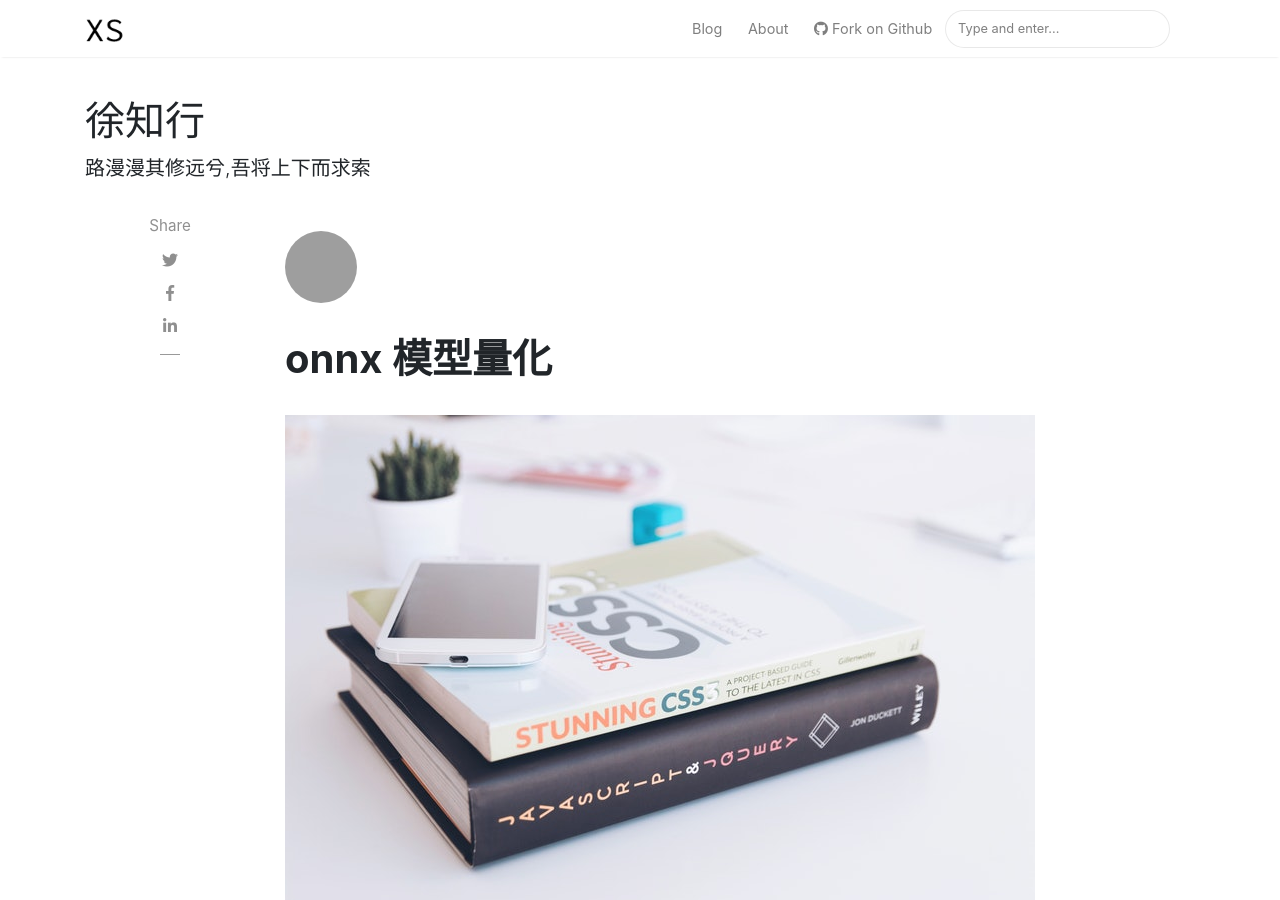
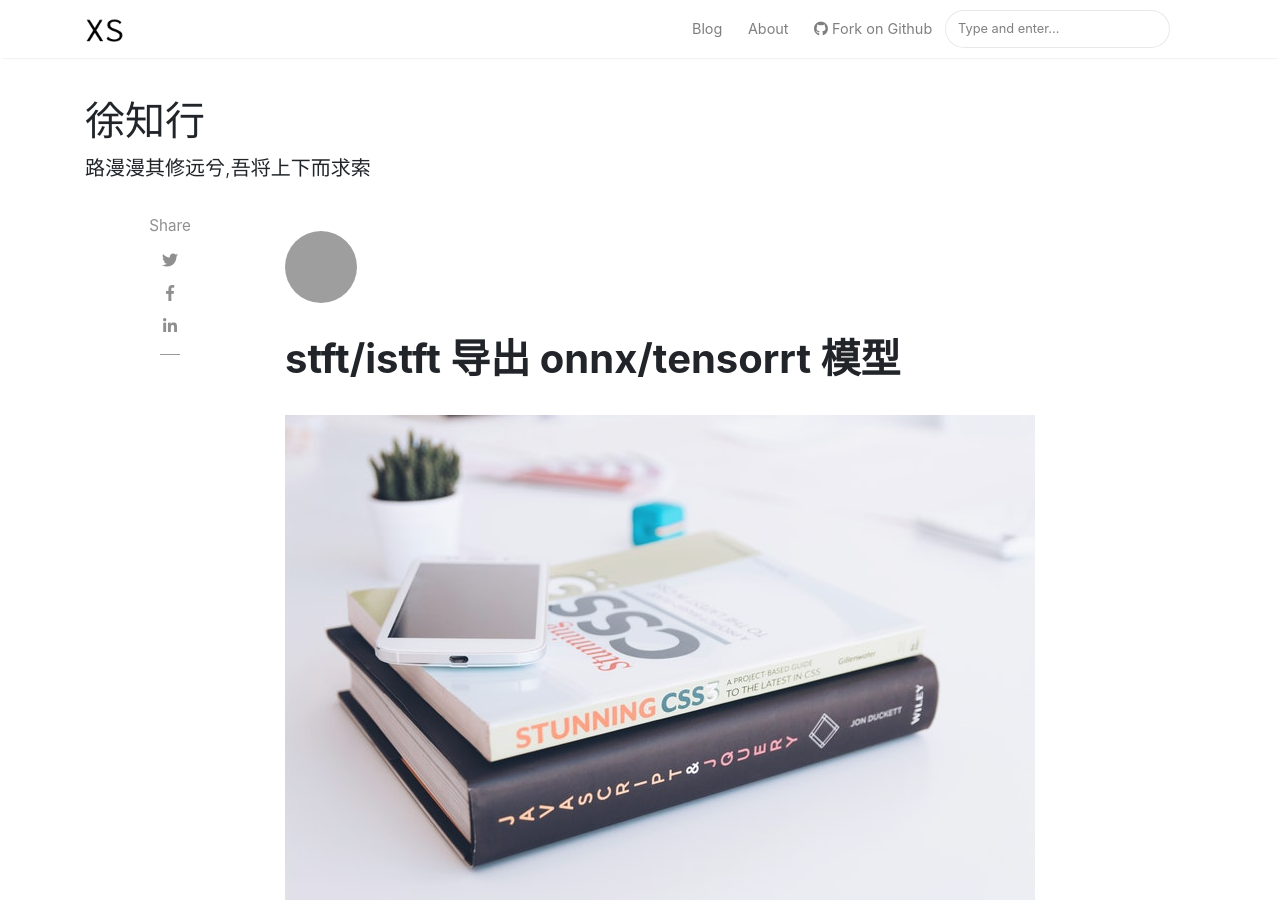
Before and after one commit to ZhixingXu/zhixingxu.github.io, a Jekyll site: the page built from _posts/2025-12-21-stft&istft导出onnx&trt.md, in a window 1280 px wide and 900 px high. Built offline with Jekyll 4.4.1, drawn with Linux system fonts in a browser that asks for light colours; nearby versions of some CDN libraries; comment, search, counter and statistics services are not loaded; grey boxes are pictures that could not be loaded.

Commit message:
change title

```diff
--- a/_posts/2025-12-21-stft&istft导出onnx&trt.md
+++ b/_posts/2025-12-21-stft&istft导出onnx&trt.md
@@ -1,6 +1,6 @@
 ---
 layout: post
-title:  "onnx 模型量化"
+title:  "stft/istft 导出 onnx/tensorrt 模型"
 author: shuai
 categories: [ onnx,onnxruntime ]
 image: assets/images/13.jpg
```
